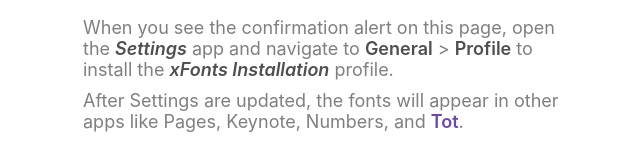
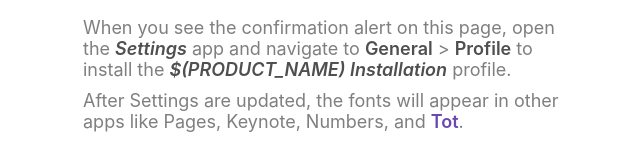
Before and after one commit to manolosavi/xFonts, a plain HTML site: page xFonts/index.html in a window 1280 px wide. Shown: the part 211-360 px from the top of the page, without its empty margins (307-947 px from the left). Drawn offline with Linux system fonts and the light colour scheme.

Commit message:
Product name is configurable in HTML and Markdown now. Added install warning to detail view.

```diff
--- a/xFonts/index.html
+++ b/xFonts/index.html
@@ -107,14 +107,14 @@
 
 	</style>
 
-	<title>xFonts - Install Profile</title>
+	<title>Install</title>
 </head>
 <body bgcolor="clear">
 	<h1>Fonts Ready to Download</h1>
 
 	<p>A configuration profile with your fonts is ready to download into Settings. Tap the button below to begin, then tap <strong>Allow</strong> when prompted.</p>
 	<a class="button" href="/xFonts.mobileconfig">Download Fonts</a>
-	<p>When you see the confirmation alert on this page, open the <em>Settings</em> app and navigate to <strong>General</strong> > <strong>Profile</strong> to install the <em>xFonts Installation</em> profile.</p>
+	<p>When you see the confirmation alert on this page, open the <em>Settings</em> app and navigate to <strong>General</strong> > <strong>Profile</strong> to install the <em>$(PRODUCT_NAME) Installation</em> profile.</p>
 	<p>After Settings are updated, the fonts will appear in other apps like Pages, Keynote, Numbers, and <a href="https://tot.rocks">Tot</a>.</p>
 </body>
 </html>
```
Also changed, not shown: 5 other files.
